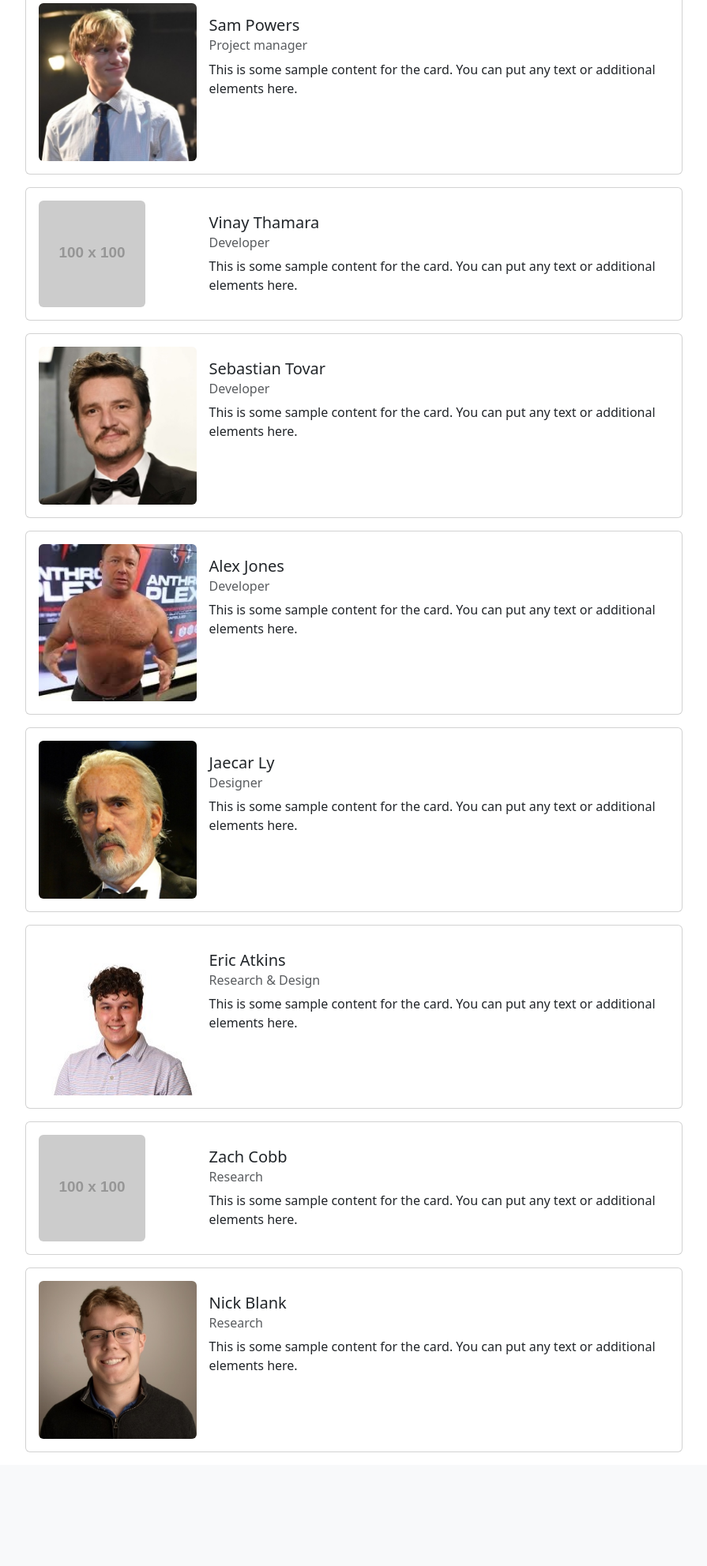
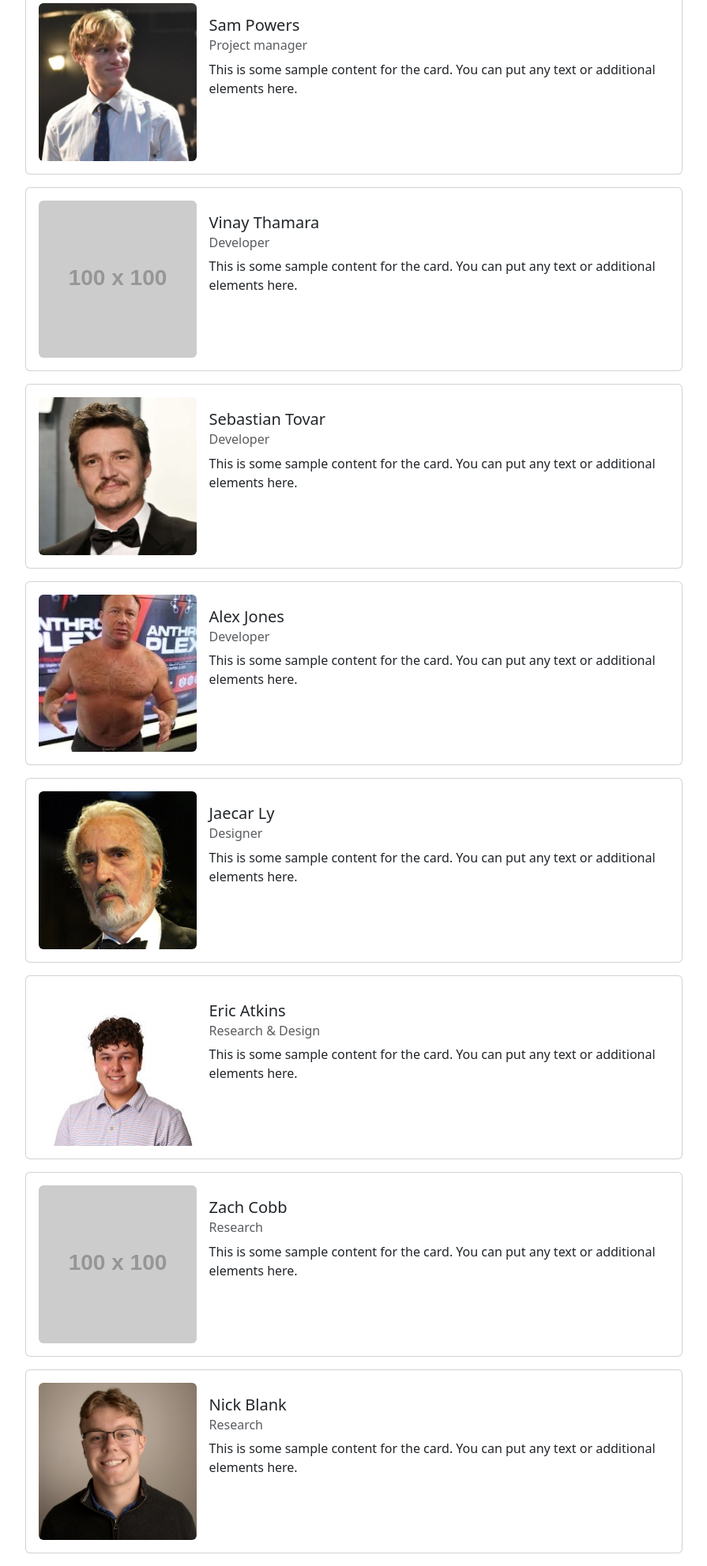
Before and after one commit to ZipZapTask/ZipZapTask, a Flask app: page /profile in a window 1280 px wide. Shown: the part 139-2122 px from the top of the page at 79% size, without its empty margins (0-895 px from the left). Before the commit the page ends 1978 px from the top, so only its background shows below. Run offline with Flask 3, Linux system fonts and the light colour scheme; grey boxes labelled with a size stand in for pictures from a placeholder-image service; some libraries are stand-ins or nearby versions.

Commit message:
Consistent Size

```diff
--- a/templates/profile.html
+++ b/templates/profile.html
@@ -12,8 +12,9 @@
                 <div class="row g-0">
                     <div class="col-md-3">
                         <img src="{{ member.image_url if member.image_url.startswith('http') else url_for('static', filename=member.image_url) }}"
-                             class="img-fluid rounded h-100"
-                             alt="{{ member.name }}'s photo">
+                             class="img-fluid rounded w-100 h-100 object-fit-cover"
+                             alt="{{ member.name }}'s photo"
+                             style="aspect-ratio: 1/1;">
                     </div>
                     <div class="col-md-9">
                         <div class="card-body">
```
